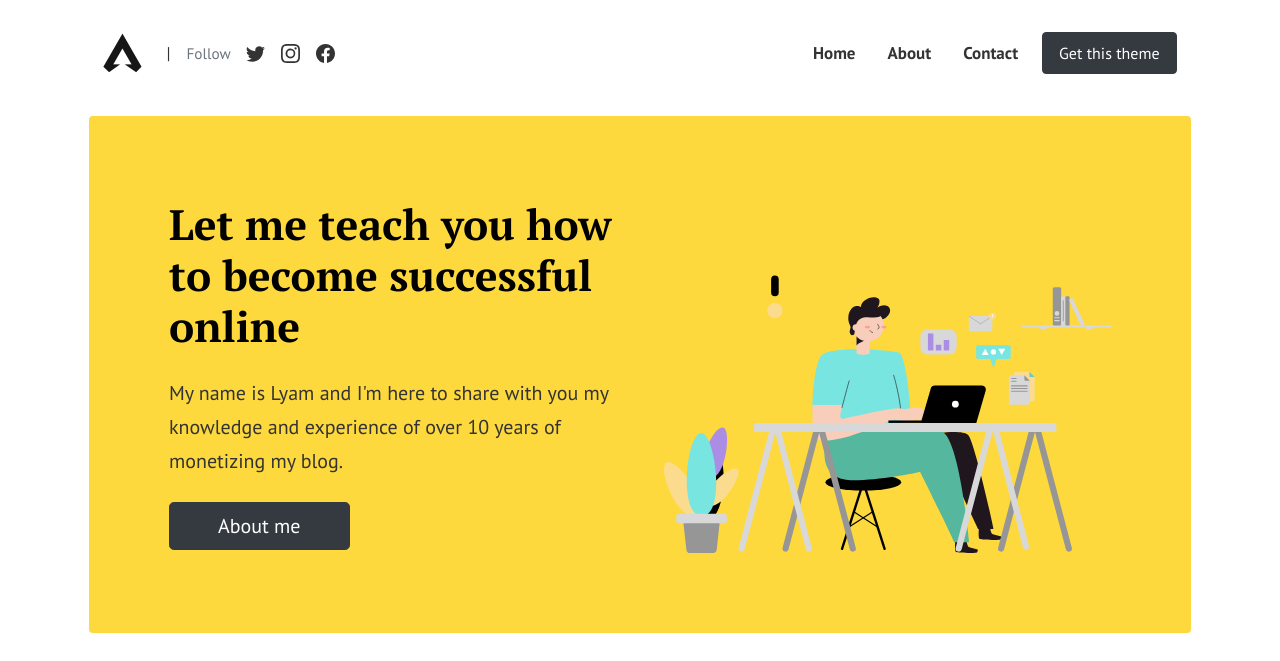
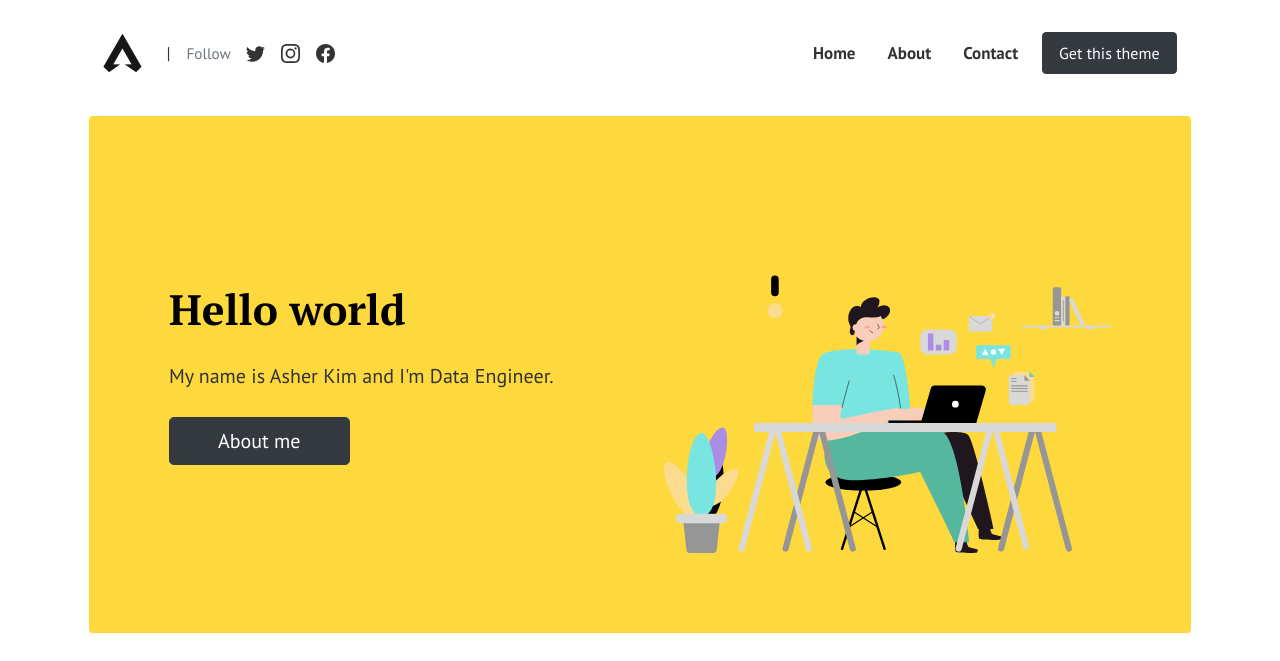
Before and after one commit to iced-choco/icevanila.github.io, a Jekyll site: the page built from index.html, in a window 1280 px wide and 1400 px high. Shown: the top 661 px of the window. Built offline with Jekyll 4.4.1, drawn with Linux system fonts in a browser that asks for light colours; the list of posts is cut into pages by our own code; comment, search, counter and statistics services are not loaded; some of the changed text lies outside the part shown; grey boxes are pictures that could not be loaded.

Commit message:
Change layout index

```diff
--- a/index.html
+++ b/index.html
@@ -10,8 +10,8 @@ background: '/img/bg-index.jpg'
 <div class="rounded mb-5 hero">
   <div class="row align-items-center justify-content-between">
     <div class="col-md-6">
-      <h1 class="font-weight-bold mb-4 serif-font">Let me  teach you how to become successful online</h1>
-      <p class="lead mb-4">My name is Lyam and I'm here to share with you my knowledge and experience of over 10 years of monetizing my blog.</p>
+      <h1 class="font-weight-bold mb-4 serif-font">Hello world</h1>
+      <p class="lead mb-4">My name is Asher Kim and I'm Data Engineer.</p>
       <a href="{{site.baseurl}}/about" class="btn btn-dark text-white px-5 btn-lg">About me</a>
     </div>
     <div class="col-md-6 text-right pl-0 pl-lg-4">
@@ -37,7 +37,7 @@ background: '/img/bg-index.jpg'
 <!-- Posts List with Sidebar (except featured)
 ================================================== -->
 <section class="row">
-  <div class="col-sm-8">
+  <div class="col-sm-12">
     <div class="row">
       {% for post in paginator.posts %}
       {% unless post.featured == true %}
@@ -54,7 +54,4 @@ background: '/img/bg-index.jpg'
       </span>
     </div>
   </div>
-  <div class="col-sm-4">
-    {% include sidebar.html %}
-  </div>
 </section>
```
Also changed, not shown: 2 other files.
